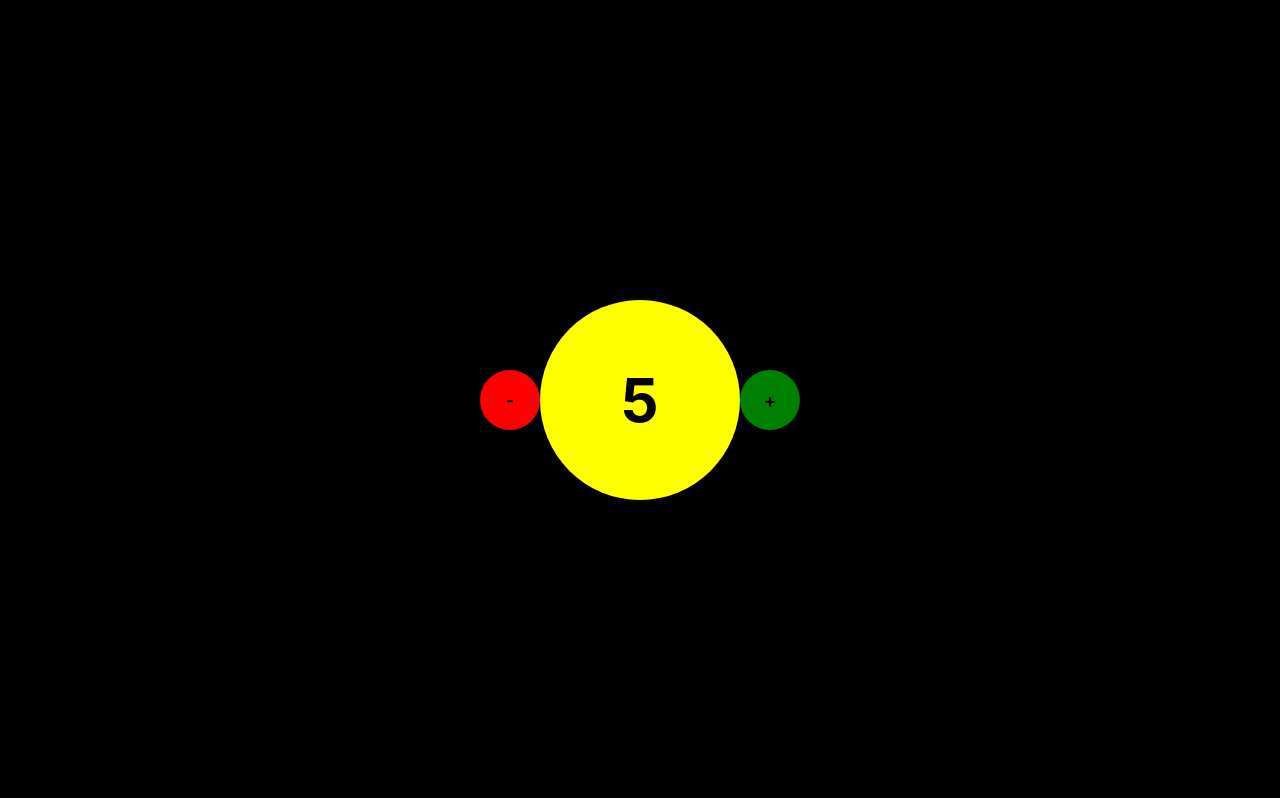
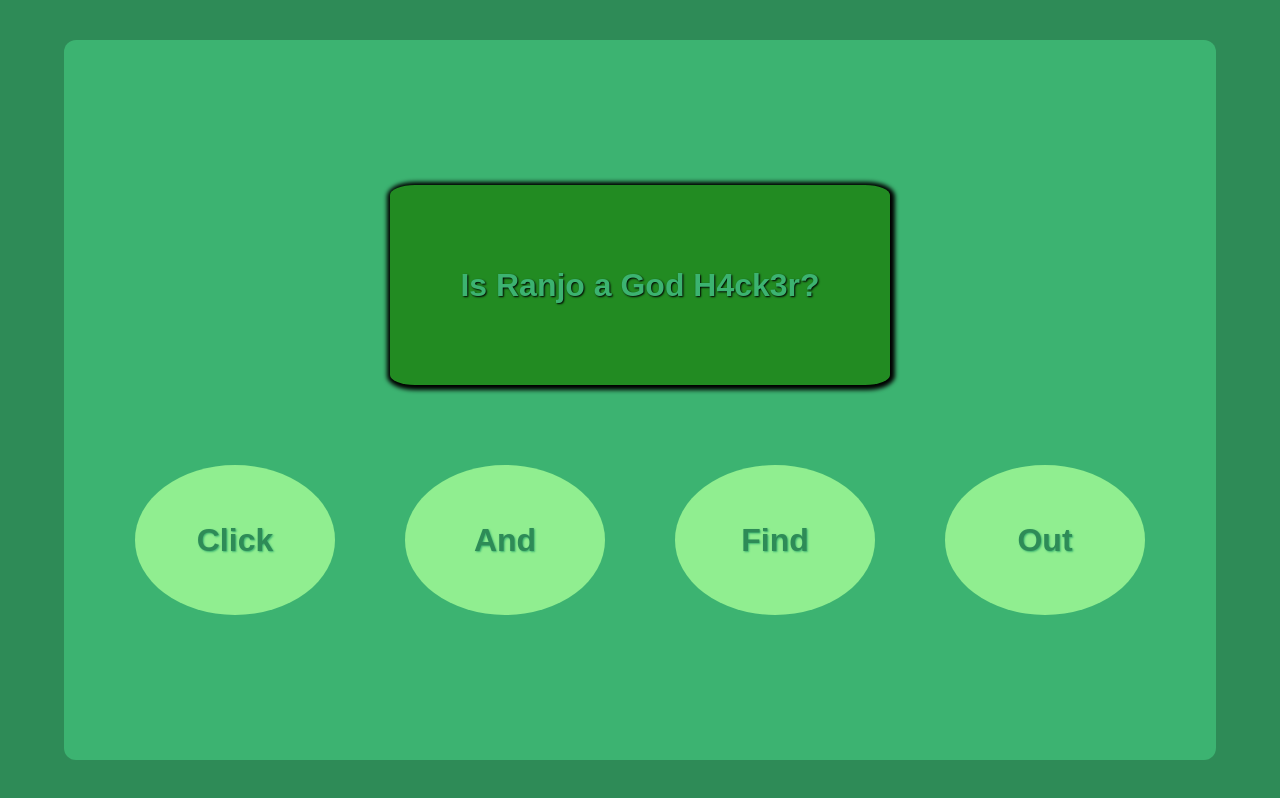
Before and after one commit to oscargelin/React-TS-pracc, a React (Create React App) app: page / in a window 1280 px wide. Built offline with nearby package versions, Linux system fonts and the light colour scheme.

Commit message:
feat: Add RanjoGodHacker component

```diff
--- a/src/App.css
+++ b/src/App.css
@@ -1,58 +1,5 @@
-.App {
-  text-align: center;
+* {
+  margin: 0;
+  padding: 0;
+  box-sizing: border-box;
 }
-
-.App-logo {
-  height: 40vmin;
-  pointer-events: none;
-}
-
-.box {
-  color: rgb(4, 0, 255);
-  width: 150px;
-  height: 150px;
-  border: 1px solid orange;
-  border-radius: 4px;
-  font-size: 80px;
-  display: flex;
-  justify-content: center;
-  align-items: center;
-  text-shadow: 0px 0px 2px red;
-}
-.true {
-  background-color: rgb(0, 255, 76);
-}
-.flex {
-  display: flex;
-  gap: 20px;
-  margin-top: 20px;
-}
-@media (prefers-reduced-motion: no-preference) {
-  .App-logo {
-    animation: App-logo-spin infinite 20s linear;
-  }
-}
-
-.App-header {
-  background-color: #282c34;
-  min-height: 100vh;
-  display: flex;
-  flex-direction: column;
-  align-items: center;
-  justify-content: center;
-  font-size: calc(10px + 2vmin);
-  color: white;
-}
-
-.App-link {
-  color: #61dafb;
-}
-
-@keyframes App-logo-spin {
-  from {
-    transform: rotate(0deg);
-  }
-  to {
-    transform: rotate(360deg);
-  }
-}
--- a/src/App.tsx
+++ b/src/App.tsx
@@ -1,11 +1,16 @@
 import React, { useState } from "react";
-import Counter from "./components/Counter";
+import RanjoGodHacker from "./components/RanjoGodHacker";
 import "./App.css";
 
 const App = () => {
   return (
     <div className="App">
-      <Counter startingValue={5} />
+      <RanjoGodHacker
+        answerOne="Click"
+        answerTwo="And"
+        answerThree="Find"
+        answerFour="Out"
+      />
     </div>
   );
 };
--- /dev/null
+++ b/src/components/RanjoGodHacker.tsx
@@ -0,0 +1,143 @@
+import React, { useState } from "react";
+import style from "../styles/Flex.module.scss";
+
+interface IRanjoGodHacker {
+  answerOne: string;
+  answerTwo: string;
+  answerThree: string;
+  answerFour: string;
+}
+
+interface Theme {
+  mainColor: string;
+  secondaryColor: string;
+  thirdColor: string;
+  fourthColor: string;
+}
+
+const mainTheme: Theme = {
+  mainColor: "mediumseagreen",
+  secondaryColor: "seagreen",
+  thirdColor: "forestgreen",
+  fourthColor: "lightgreen",
+};
+const secondaryTheme: Theme = {
+  mainColor: "crimson",
+  secondaryColor: "lightsalmon",
+  thirdColor: "lightcoral",
+  fourthColor: "indianred",
+};
+const thirdTheme: Theme = {
+  mainColor: "lightseagreen",
+  secondaryColor: "darkcyan",
+  thirdColor: "mediumaquamarine",
+  fourthColor: "mediumaquamarine",
+};
+
+const fourthTheme: Theme = {
+  mainColor: "darkmagenta",
+  secondaryColor: "	plum",
+  thirdColor: "	indigo",
+  fourthColor: "mediumorchid	",
+};
+
+const RanjoGodHacker = ({
+  answerOne,
+  answerTwo,
+  answerThree,
+  answerFour,
+}: IRanjoGodHacker) => {
+  const [theTheme, setTheTheme] = useState<Theme>(mainTheme);
+
+  const setMainTheme = () => {
+    setTheTheme(mainTheme);
+  };
+
+  const setSecondaryTheme = () => {
+    setTheTheme(secondaryTheme);
+  };
+
+  const setThirdTheme = () => {
+    setTheTheme(thirdTheme);
+  };
+  const setFourthTheme = () => {
+    setTheTheme(fourthTheme);
+  };
+
+  const containerStyle = {
+    display: "flex",
+    justifyContent: "center",
+    alignItems: "center",
+    backgroundColor: theTheme.secondaryColor,
+    height: "100vh",
+    width: "100vw",
+  };
+
+  const boxStyle = {
+    height: "90vh",
+    width: "90vw",
+    backgroundColor: theTheme.mainColor,
+    borderRadius: "12px",
+  };
+
+  const headerBoxStyle = {
+    backgroundColor: theTheme.thirdColor,
+    display: "flex",
+    height: "200px",
+    justifyContent: "center",
+    alignItems: "center",
+    borderRadius: "5%",
+    width: "500px",
+    boxShadow: "1px 1px 4px 4px",
+  };
+
+  const headerStyle = {
+    color: theTheme.mainColor,
+    textShadow: "1px 1px 2px black",
+    fontFamily: "sans-serif",
+  };
+
+  const answerBoxStyle = {
+    display: "flex",
+    gap: "70px",
+  };
+
+  const answerStyle = {
+    color: theTheme.secondaryColor,
+    fontFamily: "sans-serif",
+    fontSize: "32px",
+    textShadow: `1px 1px 2px ${theTheme.mainColor}`,
+    backgroundColor: theTheme.fourthColor,
+    height: "150px",
+    display: "flex",
+    justifyContent: "center",
+    alignItems: "center",
+    borderRadius: "50%",
+    minWidth: "200px",
+  };
+
+  return (
+    <div style={containerStyle}>
+      <div className={style.flex} style={boxStyle}>
+        <div style={headerBoxStyle}>
+          <h1 style={headerStyle}>Is Ranjo a God H4ck3r?</h1>
+        </div>
+        <div style={answerBoxStyle}>
+          <h2 style={answerStyle} onClick={setMainTheme}>
+            {answerOne}
+          </h2>
+          <h2 style={answerStyle} onClick={setSecondaryTheme}>
+            {answerTwo}
+          </h2>
+          <h2 style={answerStyle} onClick={setThirdTheme}>
+            {answerThree}
+          </h2>
+          <h2 style={answerStyle} onClick={setFourthTheme}>
+            {answerFour}
+          </h2>
+        </div>
+      </div>
+    </div>
+  );
+};
+export default RanjoGodHacker;
--- a/src/index.css
+++ /dev/null
@@ -1,13 +0,0 @@
-body {
-  margin: 0;
-  font-family: -apple-system, BlinkMacSystemFont, 'Segoe UI', 'Roboto', 'Oxygen',
-    'Ubuntu', 'Cantarell', 'Fira Sans', 'Droid Sans', 'Helvetica Neue',
-    sans-serif;
-  -webkit-font-smoothing: antialiased;
-  -moz-osx-font-smoothing: grayscale;
-}
-
-code {
-  font-family: source-code-pro, Menlo, Monaco, Consolas, 'Courier New',
-    monospace;
-}
--- a/src/index.tsx
+++ b/src/index.tsx
@@ -1,6 +1,5 @@
 import React from "react";
 import ReactDOM from "react-dom/client";
-import "./index.css";
 import App from "./App";
 
 const root = ReactDOM.createRoot(
--- /dev/null
+++ b/src/styles/Flex.module.scss
@@ -0,0 +1,7 @@
+.flex {
+  display: flex;
+  justify-content: center;
+  align-items: center;
+  flex-direction: column;
+  gap: 80px;
+}
```
